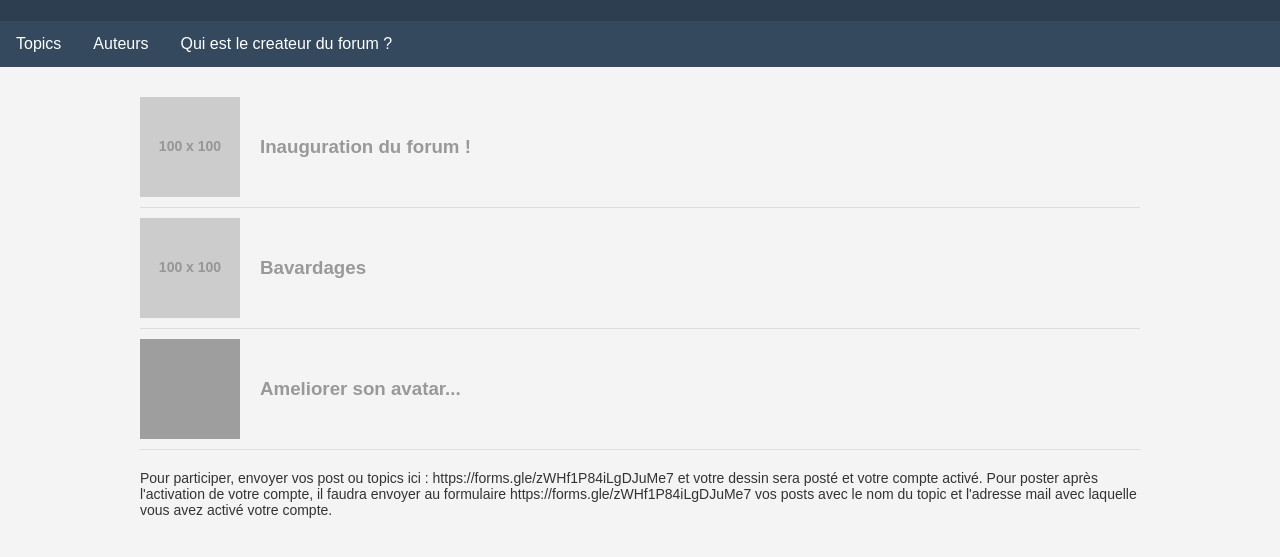
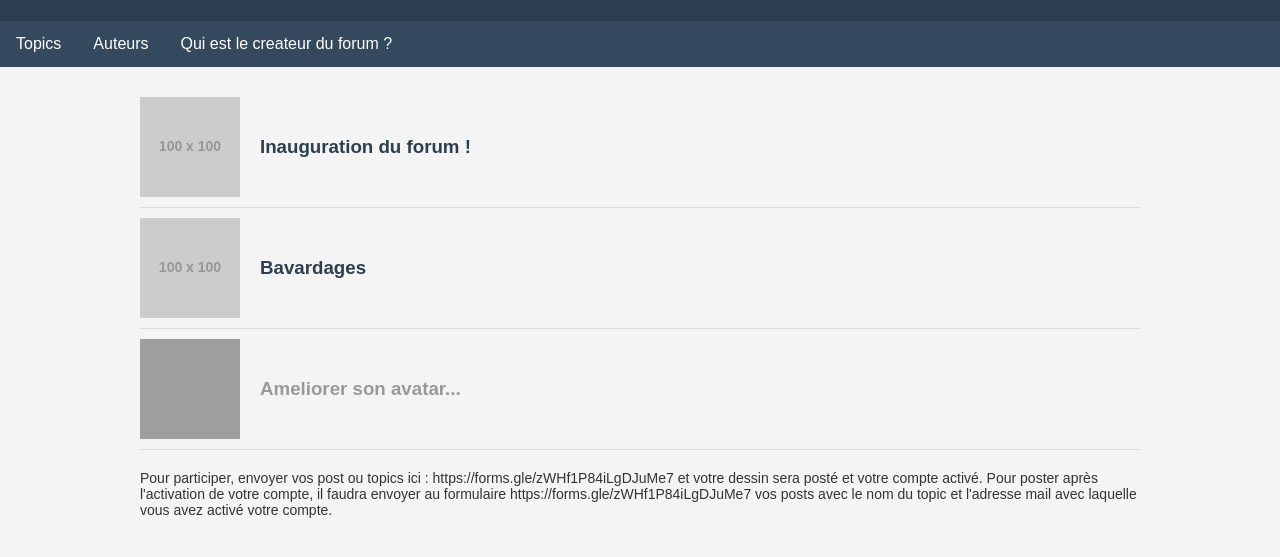
Before and after one commit to XCode149/forum-dessin.github.io, a plain HTML site: page index.html in a window 1280 px wide. Shown: the part 99-656 px from the top of the page. Drawn offline with Linux system fonts and the light colour scheme; grey boxes are pictures that could not be loaded; placeholder pictures from the web are drawn by us.

Commit message:
Change locked status of Bavardages topic

```diff
--- a/index.html
+++ b/index.html
@@ -53,8 +53,8 @@
                 time: '11:10',
                 badges: ['Admin']
             }
-        ], locked:true},
-        {id:2, title:'Bavardages', cover:'https://via.placeholder.com/100', posts:[], locked:true},
+        ], locked:false},
+        {id:2, title:'Bavardages', cover:'https://via.placeholder.com/100', posts:[], locked:false},
         {id:3, title:'Ameliorer son avatar...', cover:'https://upload.skybot.fr/uploads/69427e525ff170.29757601.jpeg', posts:[], locked:true}
     ];
 
```
